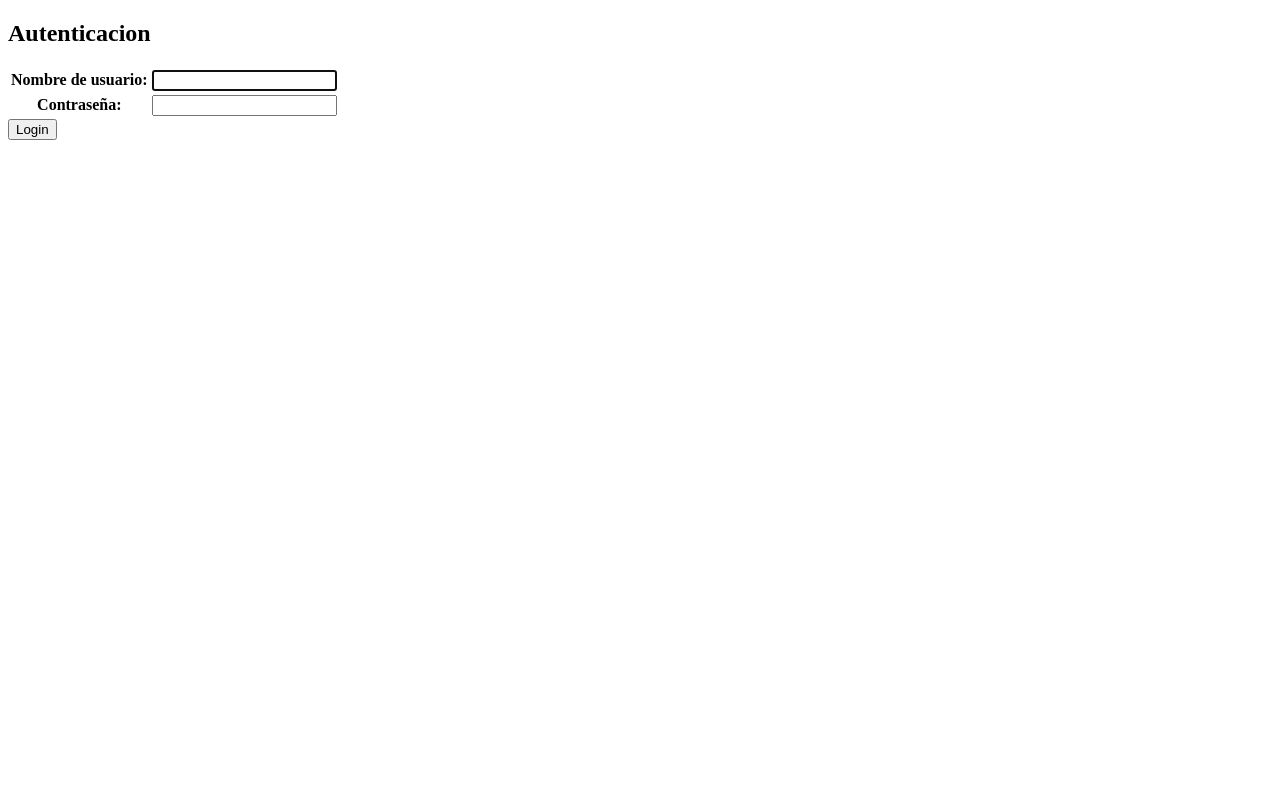
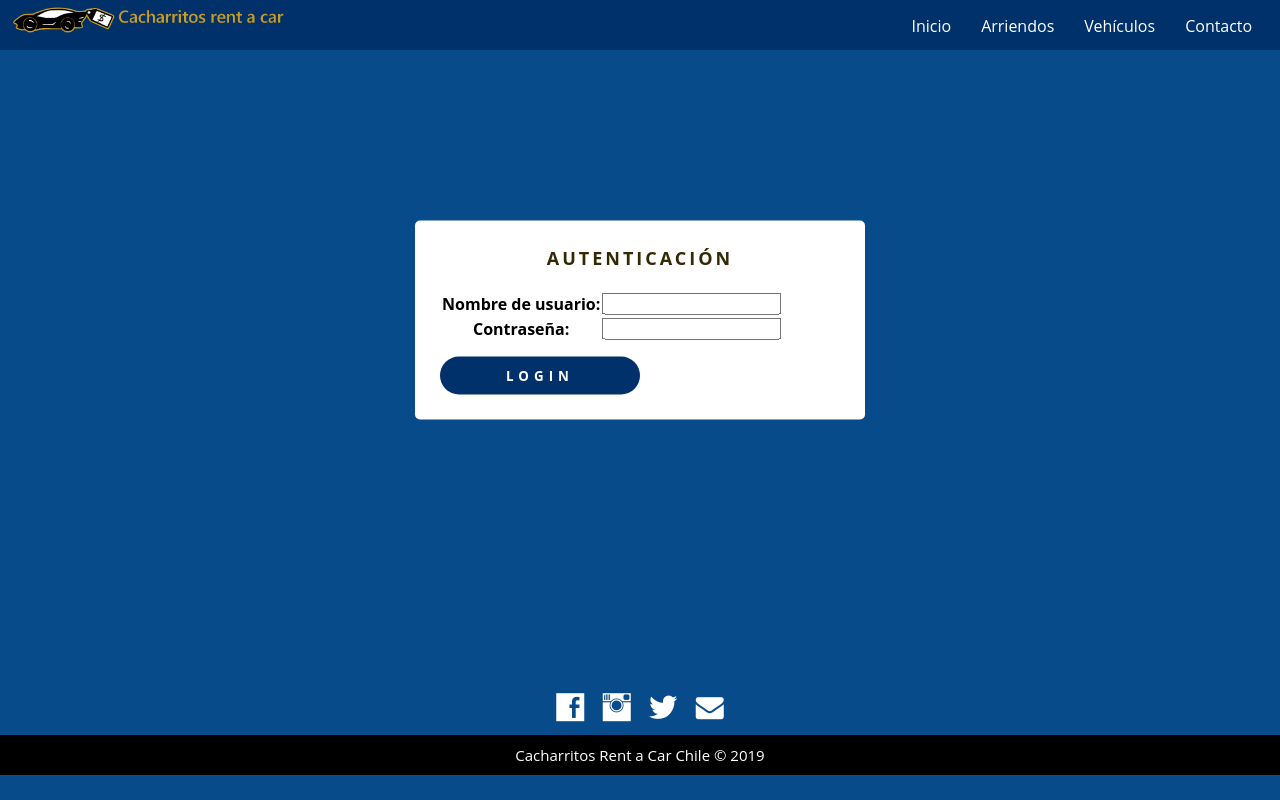
Before and after one commit to TitoOlivares/cacharritosRentACar, a Django app: page /accounts/login/ in a window 1280 px wide. Run offline with Django 3.2, Linux system fonts and the light colour scheme.

Commit message:
formato de login

```diff
--- /dev/null
+++ b/Proyecto Semestral (Entrega 2)/cacharritos/core/static/core/css/estilo_login.css
@@ -0,0 +1,151 @@
+@import url(http:fonts.googleapis.com/css?family=Open=Sans);
+@import url(menu.css);
+
+/* CCS Barra Menu */
+
+* {
+    margin: 0;
+    padding: 0;
+    box-sizing: border-box;
+    outline: none;
+    font-family: 'Open Sans', sans-serif;
+}
+
+header {
+    width: 100%;
+    height: 50px;
+    background: #00316b;
+    color: #FFFFFF;
+
+    position: fixed;
+    top: 0;
+    left: 0;
+    z-index: 100;
+}
+
+.contenedor-menu {
+    width: 98%;
+    margin: auto;
+}
+
+#logo {
+    width: 22%;
+}
+
+header .contenedor-menu {
+    display: table;
+}
+
+/* CCS Formulario */
+
+body {
+    margin: 0;
+    padding: 0;
+    background: #084B8A;
+}
+
+.contenedor {
+    position: absolute;
+    top: 40%;
+    left: 50%;
+    transform: translate(-50%, -50%);
+    width: 450px;
+    background: #FFFFFF;
+    padding: 25px;
+    margin-bottom: 15px;
+    border-radius: 5px;
+
+}
+
+.contenedor h2 {
+    text-align: center;
+    margin-bottom: 20px;
+    text-transform: uppercase;
+    letter-spacing: 3px;
+    font-size: 18px;
+    color: #332902;
+}
+
+
+
+
+
+
+
+.contenedor .boton input[type="submit"] {
+    border: 0;
+    margin-top: 15px;
+    padding: 10px;
+    width: 50%;
+    background: #00316b;
+    color: #FFFFFF;
+    text-transform: uppercase;
+    letter-spacing: 5px;
+    font-weight: bold;
+    border-radius: 25px;
+    cursor: pointer;
+}
+
+
+
+
+
+
+
+
+/* CCS Footer */
+
+footer {
+    width: 100%;
+    position: fixed;
+    bottom: 0;
+}
+
+footer .contenedor-rrss {
+    display: flex;
+    flex-wrap: wrap;
+    justify-content: center;
+    width: 100%;
+    padding-bottom: 25px;
+    background-color: transparent;
+}
+
+.copyright {
+    font-size: 15px;
+    color: #FFFFFF;
+    background-color: #000000;
+}
+
+footer p {
+    width: 100%;
+    height: 40px;
+    text-align: center;
+    padding-top: 10px;
+}
+
+/* CCS RRSS */
+
+.sociales {
+    width: 100%;
+    text-align: center;
+    font-size: 28px;
+    padding-bottom: 10px;
+}
+
+.sociales a {
+    color: #FFFFFF;
+    text-decoration: none;
+}
+
+.sociales a:hover {
+    color: #2E9AFE;
+}
+
+/* CCS Responsive */
+
+@media (max-width: 900px) {
+
+    #logo {
+        width: 80%;
+    }
+}
--- a/Proyecto Semestral (Entrega 2)/cacharritos/core/templates/core/arriendo.html
+++ b/Proyecto Semestral (Entrega 2)/cacharritos/core/templates/core/arriendo.html
@@ -9,6 +9,7 @@
     <link rel="stylesheet" type="text/css" href="{% static 'core/css/estilo_index.css' %}">
     <link rel="stylesheet" href="{% static 'core/css/fontello.css' %}">
 </head>
+
 
 <body>
     <header>
--- a/Proyecto Semestral (Entrega 2)/cacharritos/core/templates/registration/login.html
+++ b/Proyecto Semestral (Entrega 2)/cacharritos/core/templates/registration/login.html
@@ -1,21 +1,59 @@
 <!DOCTYPE html>
 <html lang="es">
-
 <head>
     <meta charset="UTF-8">
     <meta name="viewport" content="width=device-width, initial-scale=1.0, user-scalable=no">
-    <title>Login - Cacharritos Rent a Car</title>
+    <title>Contacto - Cacharritos Rent a Car</title>
+    {%load static %}
+    <link rel="stylesheet" href="{% static 'core/css/estilo_login.css' %}">
+    <link rel="stylesheet" href="{% static 'core/css/fontello.css' %}">
+    <script src="{% static 'core/js/script.js' %}"></script>
 </head>
 
+<header>
+    <div class="contenedor-menu">
+        <img src="{% static 'core/img/logo2.png' %}" alt="logo" id="logo">
+        <input type="checkbox" id="barra-menu">
+        <label class="icon-menu" for="barra-menu"></label>
+        <nav class="menu">
+            <a href="{% url 'home' %}">Inicio</a>
+            <a href="{% url 'arriendos' %}">Arriendos</a>
+            <a href="{% url 'vehiculos' %}">Veh&iacute;culos</a>
+            <a href="{% url 'contacto' %}">Contacto</a>
+            {% if user.is_authenticated %}
+            <a href="#">Usuario: {{ user.username }}</a>
+            <a href="{% url 'logout' %}">Cerrar Sesi&oacute;n</a>
+            {% endif %}
+        </nav>
+    </div>
+</header>
+
 <body>
-    <h2>Autenticacion</h2>
+    <div class="contenedor">
+       <h2>Autenticaci&oacute;n</h2>
     <form action="" method="POST">
         {% csrf_token %}
         <table>
             {{ form.as_table }}
+
+
         </table>
+        <div class="boton">
+            <input  type="submit" value="Login"  >
+        </div>
 
-        <input type="submit" value="Login">
     </form>
-</body>
-</html>
+    </div>
+
+    <footer>
+        <div class="contenedor-rrss">
+            <div class="sociales">
+                <a class="rrss icon-facebook" href="http://www.facebook.com"></a>
+                <a class="rrss icon-instagram" href="http://www.instagram.com"></a>
+                <a class="rrss icon-twitter" href="http://www.twitter.com"></a>
+                <a class="rrss icon-mail-alt" href="https://www.gmail.com"></a>
+            </div>
+            <p class="copyright">Cacharritos Rent a Car Chile &copy; 2019</p>
+        </div>
+    </footer>
+</body></html>
```
